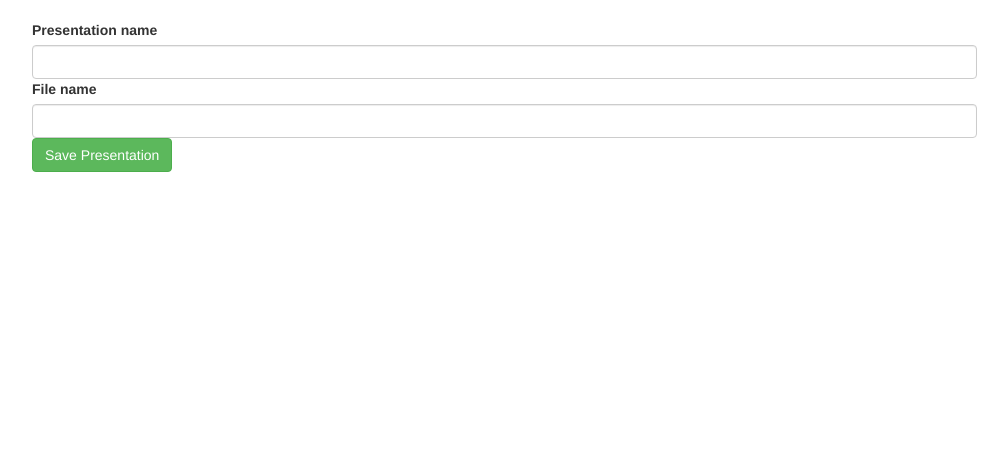
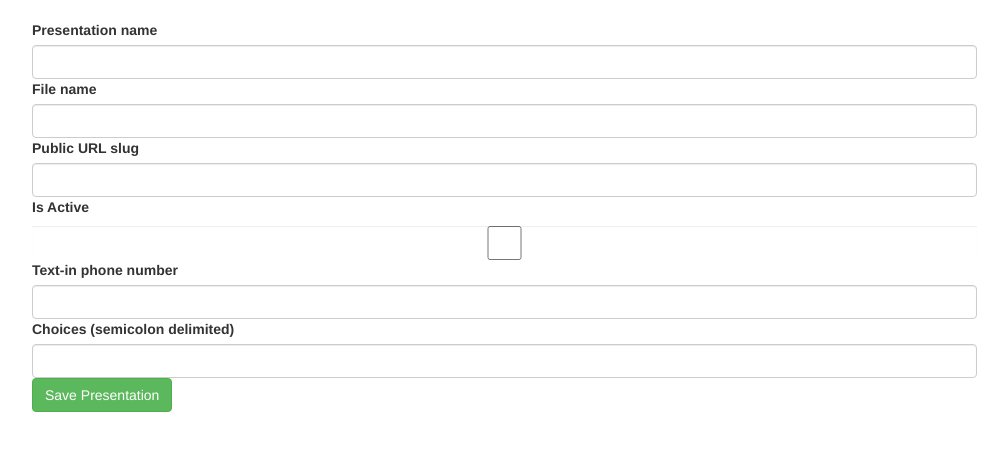
Before and after one commit to mattmakai/choose-your-own-adventure-presentations, a Flask app: page /admin/presentation/ in a window 1280 px wide. Shown: the part 72-523 px from the top of the page, without its empty margins (38-1046 px from the left). Run offline with Flask 2, Linux system fonts and the light colour scheme; the visitor is signed in with stand-in values (Sample User, id 1); some libraries are stand-ins or nearby versions.

Commit message:
working on the admin panel

```diff
--- a/cyoa/forms.py
+++ b/cyoa/forms.py
@@ -27,6 +27,8 @@ class PresentationForm(Form):
                                                         Length(1, 60)])
     filename = StringField('File name', validators=[Required(),
                                                     Length(1, 255)])
+    url_slug = StringField('Public URL slug', validators=[Required(),
+                                                          Length(1, 255)])
     is_active = BooleanField()
     number = StringField('Text-in phone number', validators=[Length(0, 32)])
     email = StringField('Text-in email address', validators=[Length(0, 40)])
--- a/cyoa/models.py
+++ b/cyoa/models.py
@@ -41,6 +41,7 @@ class Presentation(db.Model):
     id = db.Column(db.Integer, primary_key=True)
     name = db.Column(db.String(64), unique=True)
     filename = db.Column(db.String(256))
+    url_slug = db.Column(db.String(128))
     is_active = db.Column(db.Boolean, default=False)
     choices_number = db.Column(db.String(32), default="")
     choices_email = db.Column(db.String(40), default="")
--- a/cyoa/templates/admin/presentation.html
+++ b/cyoa/templates/admin/presentation.html
@@ -19,6 +19,10 @@
                     {{ form.csrf_token }}
                     {{ render_field(form.name) }}
                     {{ render_field(form.filename) }}
+                    {{ render_field(form.url_slug) }}
+                    {{ render_field(form.is_active) }}
+                    {{ render_field(form.number) }}
+                    {{ render_field(form.choices) }}
                 </div>
                 <div>
                 <input type="submit" class="btn btn-success"
```
